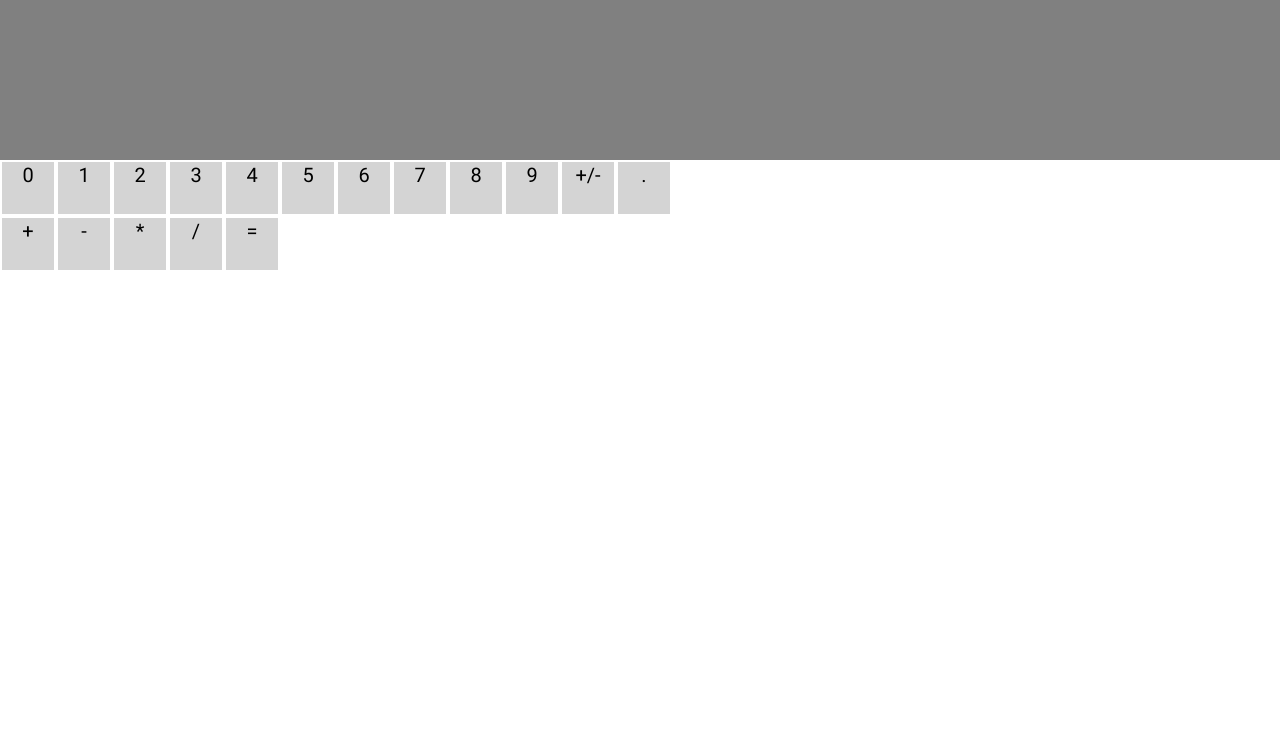
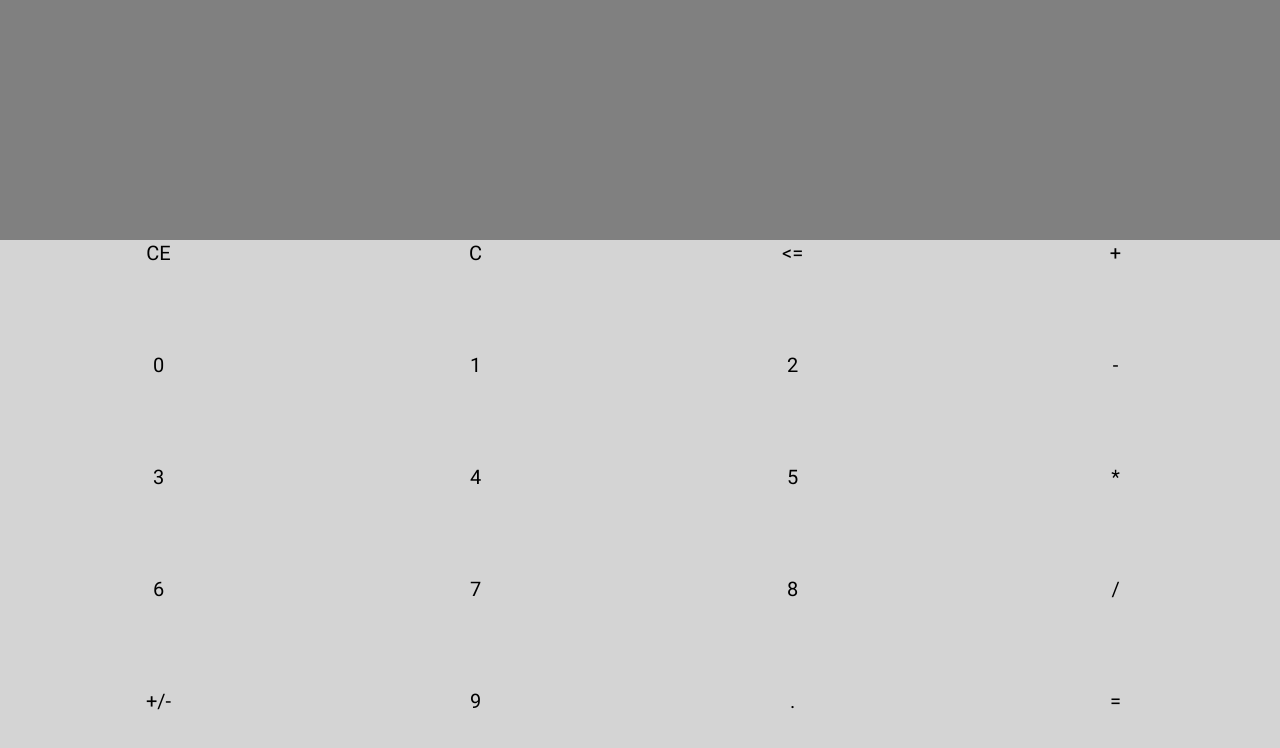
Before and after one commit to bvth/react-calculator, a React (Create React App) app: page / in a window 1280 px wide. Shown: the top 748 px of the page. Built offline with nearby package versions, Linux system fonts and the light colour scheme.

Commit message:
align buttons in grid

```diff
--- a/src/components/button.js
+++ b/src/components/button.js
@@ -1,5 +1,5 @@
 import React from 'react';
-import '../style/button.scss';
+
 
 class Button extends React.Component{
     constructor(){
@@ -13,7 +13,7 @@ class Button extends React.Component{
 
     render(){
         return(
-            <div className={"button button_"+this.props.value} onClick={this.Click}>{this.props.value}</div>
+            <div className={"button button_"+this.props.value+" "+this.props.type} onClick={this.Click}  style={{"gridArea":this.props.style}}>{this.props.value}</div>
         )
     }
 }
--- a/src/components/keyboard.js
+++ b/src/components/keyboard.js
@@ -1,28 +1,21 @@
 import React from 'react';
 import Button from './button';
 import times from 'lodash/times';
+import '../style/keyboard.scss';
 
 class Keyboard extends React.Component{
     render(){
-        const renderButton =(i) =>{
-           switch(i){
-                case 10:
-                    return <Button key={i} value={"+/-"} type="sign"/>
-                    break;
-                case 11:
-                    return <Button key={i} value={"."} type="sign"/>;
-                    break;
-                default:
-                    return <Button key={i} value={i} type="number"/>;
-                    break;
-           }
-        }
         return(
             <div className="keyboard">
-                <div className="num_pad">
-                    {times(12,(i)=>
-                        renderButton(i)
+                {/* <div className="num_pad">
+                    <Button value={"CE"} type="sign"/>
+                    <Button value={"C"} type="sign"/>
+                    <Button value={"<="} type="sign"/>
+                    {times(10,(i)=>
+                        <Button key={i} value={i} type="number"/>
                     )}
+                    <Button value={"."} type="sign"/>
+                    <Button value={"+/-"} type="sign"/>
                 </div>
                 <div className="op_pad">
                     <Button value={"+"} type="operator"/>
@@ -30,7 +23,26 @@ class Keyboard extends React.Component{
                     <Button value={"*"} type="operator"/>
                     <Button value={"/"} type="operator"/>
                     <Button value={"="} type="operator"/>
-                </div>
+                </div> */}
+                    <Button value={"+"} type="operator"/>
+                    <Button value={"-"} type="operator"/>
+                    <Button value={"*"} type="operator"/>
+                    <Button value={"/"} type="operator"/>
+                    <Button value={"="} type="operator"/>
+                    <div className="editpad">
+                        <Button value={"CE"} type="edit"/>
+                        <Button value={"C"} type="edit"/>
+                        <Button value={"<="} type="edit"/>
+                    </div>
+                    <div className="numpad">
+                    {times(10,(i)=>
+                        <Button key={i} value={i} type="number"/>
+                    )}
+
+                    <Button value={"+/-"} type="sign" style="sign1"/>
+                    <Button value={"."} type="sign" style="sign2"/>
+                    </div>
+
             </div>
         )
     }
--- a/src/style/button.scss
+++ /dev/null
@@ -1,15 +0,0 @@
-.button{
-    display: inline-block;
-    width: 50px;
-    height: 50px;
-    margin: 2px;
-    border: 1px solid #d4d4d4;
-    background: #d4d4d4;
-    font-size: 20px;
-    text-align: center;
-    &:hover{
-        cursor: pointer;
-        background: #bebebe;
-        border-color: #bebebe;
-    }
-}
--- a/src/style/display.scss
+++ b/src/style/display.scss
@@ -1,5 +1,5 @@
 .display{
     width: 100%;
-    height: 20%;
+    height: 30%;
     background: grey;
 }
--- /dev/null
+++ b/src/style/keyboard.scss
@@ -0,0 +1,64 @@
+.keyboard{
+    height: 70%;
+    display: grid;
+    grid-template-areas: "edit edit edit op" "num num num op" "num num num op" "num num num op" "num num num op";
+    grid-template-columns: 25%;
+    // grid-template-rows: 20%;
+
+    // .button{
+    //     display: inline-block;
+    //     height: 20%;
+    //     margin: 0.5%;
+    //     border: 1px solid #d4d4d4;
+    //     background: #d4d4d4;
+    //     font-size: 20px;
+    //     text-align: center;
+    //     &:hover{
+    //         cursor: pointer;
+    //         background: #bebebe;
+    //         border-color: #bebebe;
+    //     }
+    //     &.number, &.sign{
+    //         width: 31.9%;
+    //     }
+    //     &.operator{
+    //         width: 100%;
+    //     }
+    // }
+    // .num_pad{
+    //     width: 80%;
+    //     height: 100%;
+    //     display: inline-block;
+    //     vertical-align: top;
+    // }
+    // .op_pad{
+    //     width: 20%;
+    //     height: 100%;
+    //     display: inline-block;
+    // }
+    .button{
+        // display: inline-block;
+        // height: 20%;
+        // width: 25%;
+        // margin: 0.5%;
+
+        border: 1px solid #d4d4d4;
+        background: #d4d4d4;
+        font-size: 20px;
+        text-align: center;
+        &.operator{
+            grid-column: 4;
+        }
+    }
+    .numpad{
+        grid-area: num;
+        display: grid;
+        grid-template-columns: 1fr 1fr 1fr;
+        grid-template-areas: ". . ." ". . ." ". . ." "sign1 . sign2";
+    }
+    .editpad{
+        grid-area: edit;
+        display: grid;
+        grid-template-columns: 1fr 1fr 1fr;
+    }
+}
```
